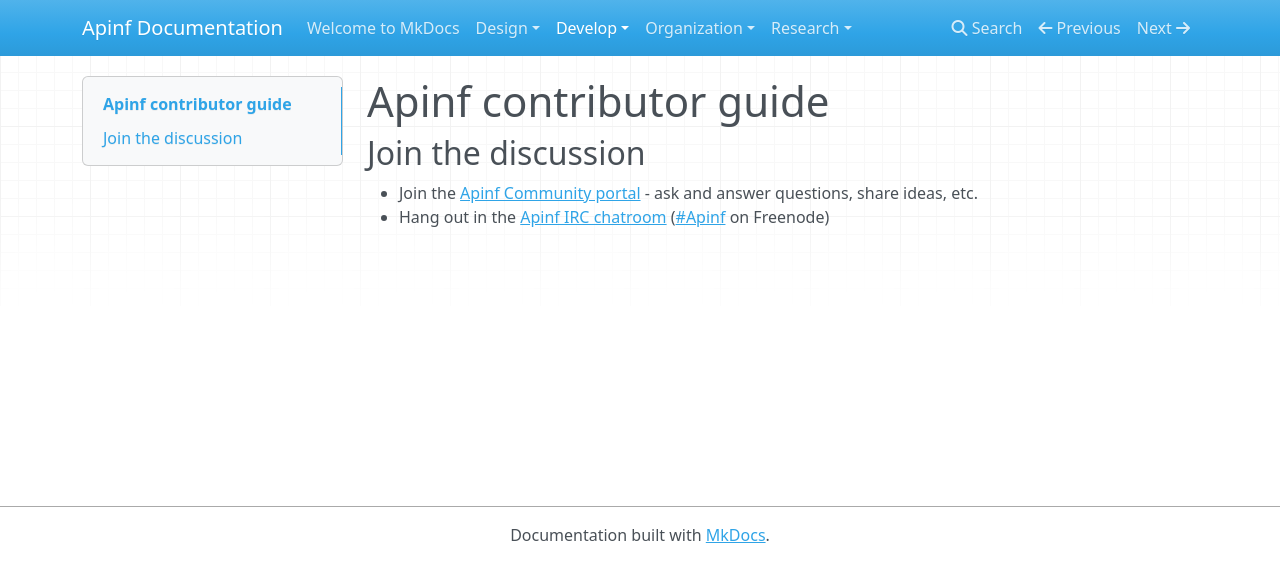
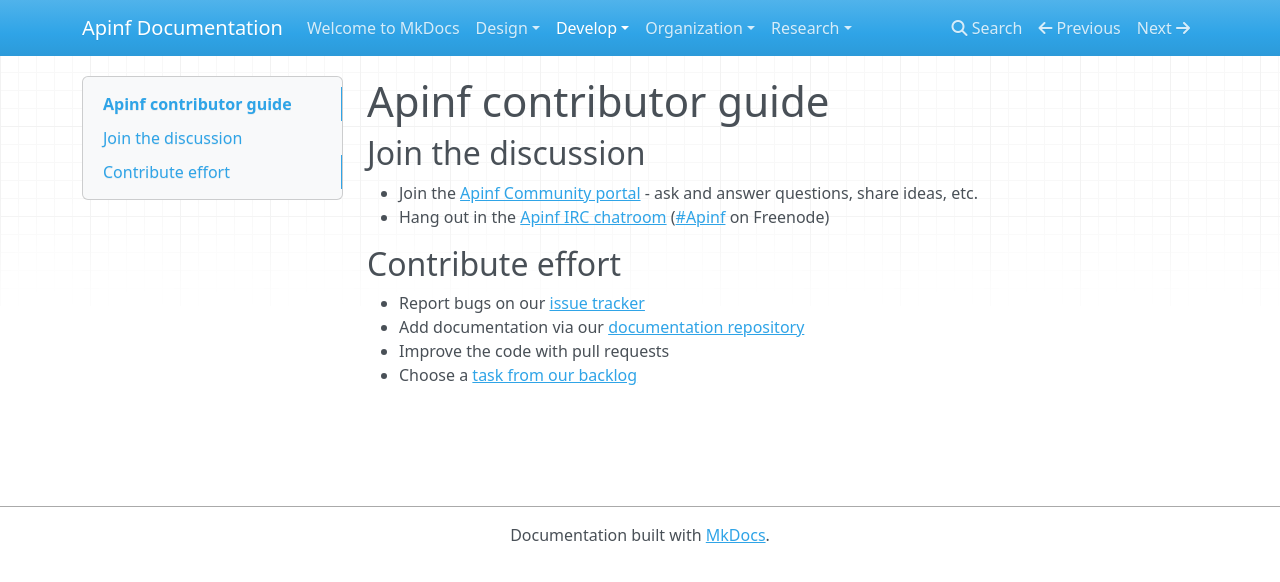
Before and after one commit to apinf/docs, an MkDocs documentation site: the page built from docs/develop/contributing.md, in a window 1280 px wide. Shown: the top 582 px of the page. Built offline with MkDocs 1.6.1, drawn with Linux system fonts in a browser that asks for light colours; nearby versions of some CDN libraries.

Commit message:
Add contributing effort

```diff
--- a/docs/develop/contributing.md
+++ b/docs/develop/contributing.md
@@ -3,3 +3,9 @@
 ## Join the discussion
 * Join the [Apinf Community portal](https://community.apinf.io) - ask and answer questions, share ideas, etc.
 * Hang out in the [Apinf IRC chatroom](https://webchat.freenode.net/?channels=apinf) ([#Apinf](irc://irc.freenode.net/apinf) on Freenode)
+
+## Contribute effort
+* Report bugs on our [issue tracker](https://github.com/apinf/api-umbrella-dashboard/issues/new)
+* Add documentation via our [documentation repository](https://github.com/apinf/docs)
+* Improve the code with pull requests
+  * Choose a [task from our backlog](https://github.com/apinf/api-umbrella-dashboard/issues)
```
